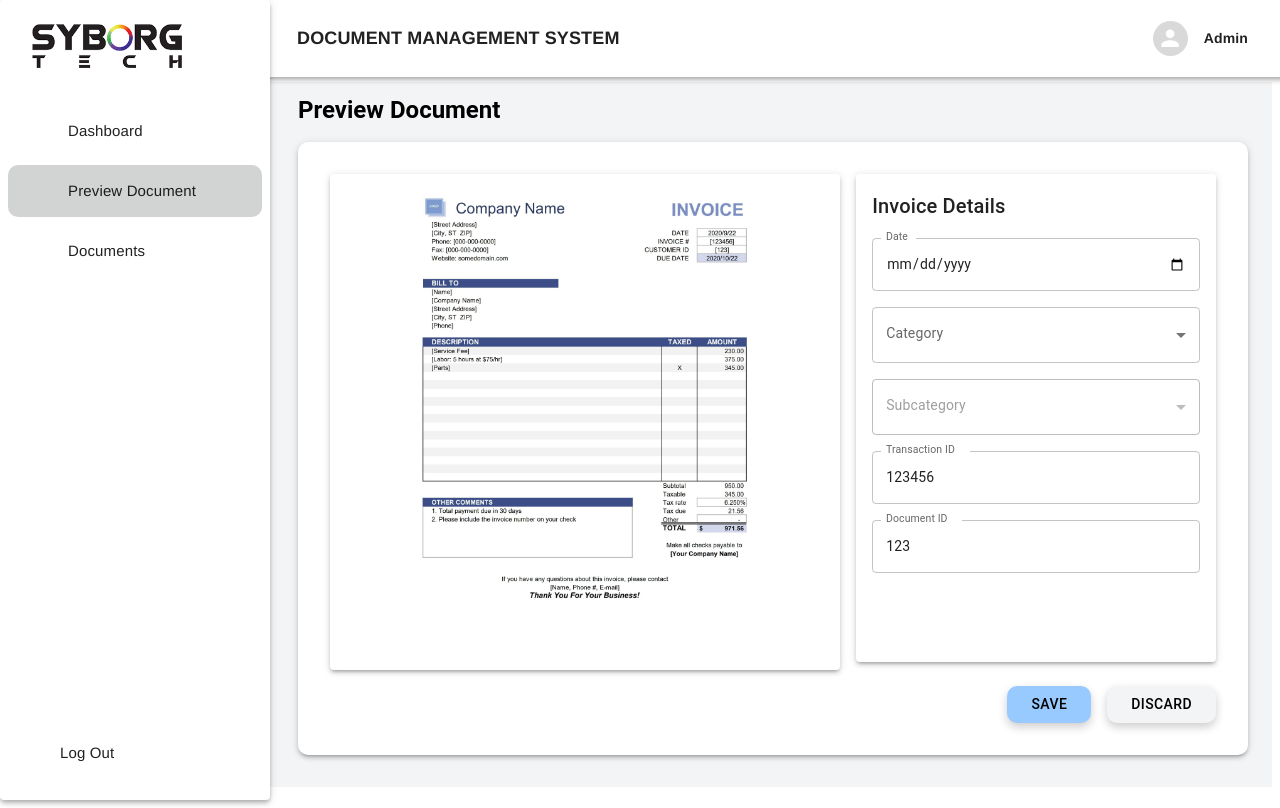
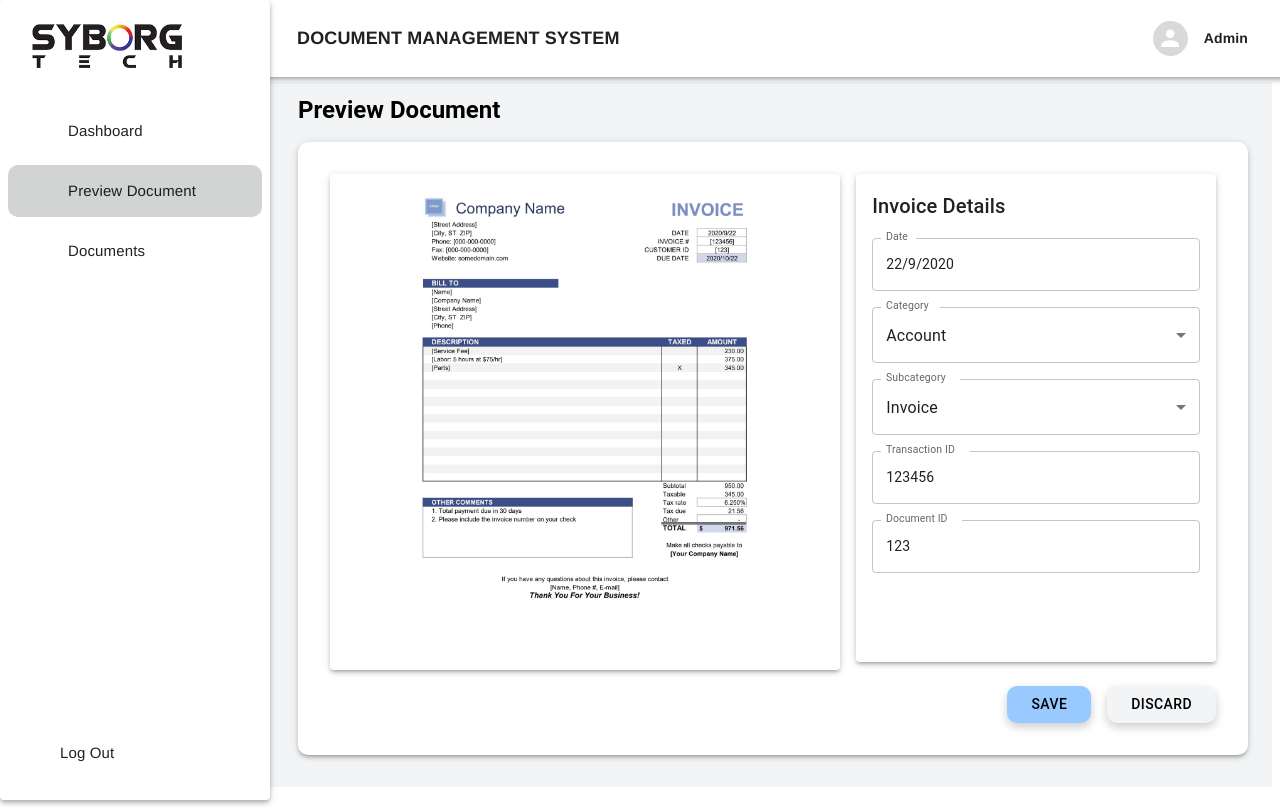
Before and after one commit to snehalku/Document-Management-System, a React (Vite) app: page /dashboard in a window 1280 px wide. Both pictures are taken after a click on the item "Preview Document". Built offline with nearby package versions, Linux system fonts and the light colour scheme; some icons are missing.

Commit message:
making changes in dashboard addnew button andchange label n some basic changes

```diff
--- a/src/Pages/Dashboard.jsx
+++ b/src/Pages/Dashboard.jsx
@@ -166,7 +166,7 @@ const Dashboard = () => {
           //   justifyContent="space-between"
         >
           <TextField
-            placeholder="Search by All..."
+            placeholder="Search by Document Name, Transaction Id ,Transaction Name and Transaction Date..."
             variant="outlined"
             sx={{
               width: "50%",
@@ -204,6 +204,25 @@ const Dashboard = () => {
           >
             Get Data
           </Button>
+          <Button
+            variant="contained"
+            sx={{
+              bgcolor: "#99caff",
+              width: "150px",
+              color: "black",
+              borderRadius: "10px",
+              fontWeight: "bold",
+              display: "flex",
+              flexDirection: "row",
+              alignItems: "center",
+              justifyContent: "center",
+              "&:hover": {
+                bgcolor: "#88b9ee",
+              },
+            }}
+          >
+            Add New Document
+          </Button>
         </Stack>
 
         <TableContainer
@@ -239,12 +258,12 @@ const Dashboard = () => {
                   </Stack>
                 </TableCell>
 
-                <TableCell>
+                {/* <TableCell>
                   <Stack direction="row" alignItems="center" spacing={1}>
                     <Typography fontWeight="bold">Application Name</Typography>
                     <ArrowDropDown />
                   </Stack>
-                </TableCell>
+                </TableCell> */}
 
                 <TableCell>
                   <Stack direction="row" alignItems="center" spacing={1}>
@@ -291,7 +310,7 @@ const Dashboard = () => {
                       </Typography>
                     </Tooltip>
                   </TableCell>
-                  <TableCell>{project.applicationName}</TableCell>
+                  {/* <TableCell>{project.applicationName}</TableCell> */}
                   <TableCell>{project.transactionId}</TableCell>
                   <TableCell>{project.transactionName}</TableCell>
                   <TableCell>{project.transactionDate}</TableCell>
--- a/src/Pages/previewDocument.jsx
+++ b/src/Pages/previewDocument.jsx
@@ -34,8 +34,8 @@ const subcategories = {
 
 const PreviewDocument = () => {
   const navigate = useNavigate();
-  const [category, setCategory] = React.useState("");
-  const [subcategory, setSubcategory] = React.useState("");
+  const [category, setCategory] = React.useState("Account");
+  const [subcategory, setSubcategory] = React.useState("Invoice");
 
   return (
     <Box
@@ -104,9 +104,10 @@ const PreviewDocument = () => {
 
                 <TextField
                   label="Date"
-                  type="date"
+                  defaultValue="22/9/2020"
+                  // type="date"
                   fullWidth
-                  InputLabelProps={{ shrink: true }}
+                  // InputLabelProps={{ shrink: true }}
                   sx={{ mb: 2 }}
                 />
 
```
